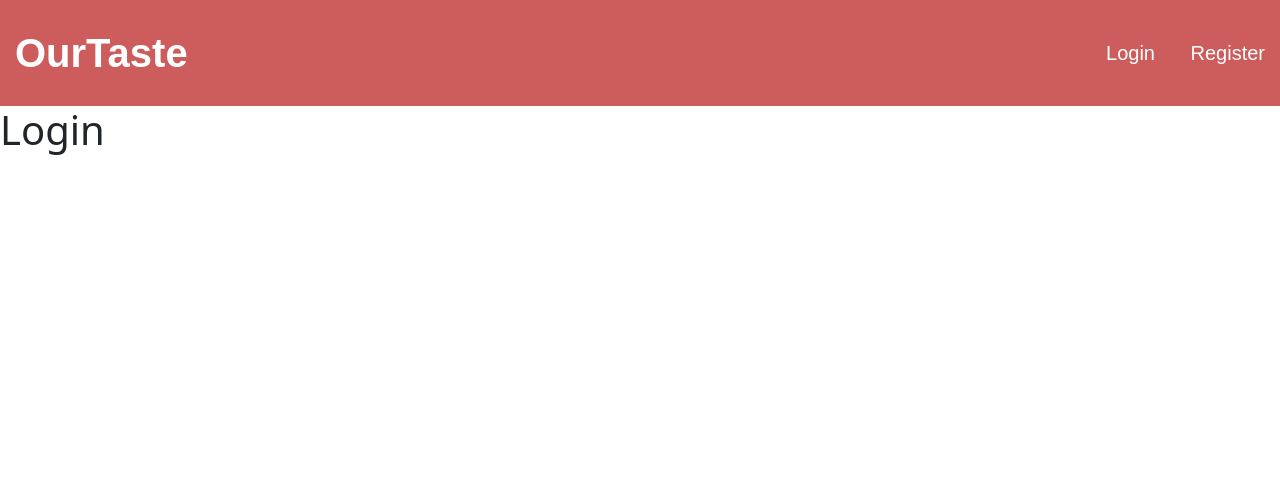
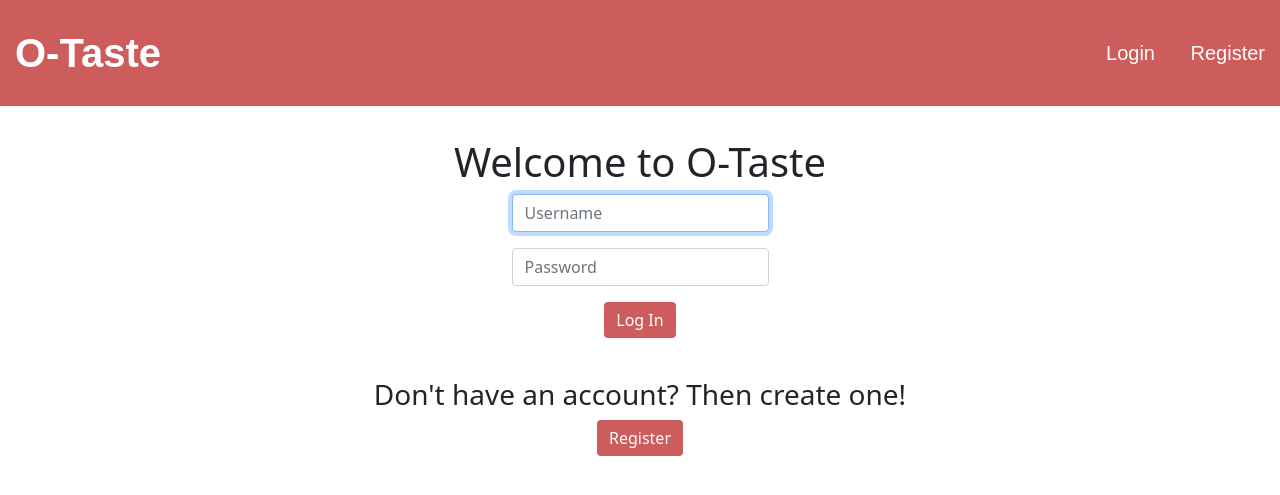
Before and after one commit to LuisGarrillo/cs50x-final-project, a Flask app: page /login in a window 1280 px wide. Shown: the top 495 px of the page. Run offline with Flask 3, Linux system fonts and the light colour scheme; some libraries are stand-ins or nearby versions.

Commit message:
setting up all html files

```diff
--- a/templates/apology.html
+++ b/templates/apology.html
@@ -7,6 +7,6 @@
 {% block JavaScript %}
 {% endblock %}
 
-{% block body%}
+{% block main%}
     <h1>Something went wrong!</h1>
 {% endblock %}
--- a/templates/layout.html
+++ b/templates/layout.html
@@ -16,7 +16,7 @@
     <body>
         <nav class="navbar">
             <!--credits to the navbar creation tutorials in the css file-->
-            <label>OurTaste</label>
+            <label>O-Taste</label>
             {% if session["user_id"] %}
                 <ul>
                     <li><a href="/">Home</a></li>
@@ -31,6 +31,6 @@
                 </ul>
             {% endif %}
         </nav>
-        {% block body %}{% endblock %}
+        {% block main %}{% endblock %}
     </body>
 </html>
--- a/templates/login.html
+++ b/templates/login.html
@@ -7,6 +7,24 @@
 {% block JavaScript %}
 {% endblock %}
 
-{% block body%}
-    <h1>Login</h1>
+{% block main%}
+<div class="mb-0 text-center">
+    <section class="mt-4 mx-5 px-2 py-2 background">
+        <h1>Welcome to O-Taste</h1>
+        <form action="/login" method="post">
+            <div class="mb-3">
+                <input autocomplete="off" autofocus class="form-control mx-auto w-auto" id="username" name="username" placeholder="Username" type="text" required>
+            </div>
+            <div class="mb-3">
+                <input class="form-control mx-auto w-auto" id="password" name="password" placeholder="Password" type="password" required>
+            </div>
+            <button class="btn btn-primary" type="submit" style="background-color: indianred; border:none;">Log In</button>
+        </form>
+    </section>
+
+    <section class="mt-4 mx-5 px-2 py-2 background">
+        <h3>Don't have an account? Then create one!</h3>
+        <a class="btn btn-primary" href="/" role="button" style="background-color: indianred; border:none;">Register</a>
+    </section>
+</div>
 {% endblock %}
```
Also changed, not shown: templates/index.html (added), templates/profile.html (added), templates/register.html (added), templates/search.html (added).
